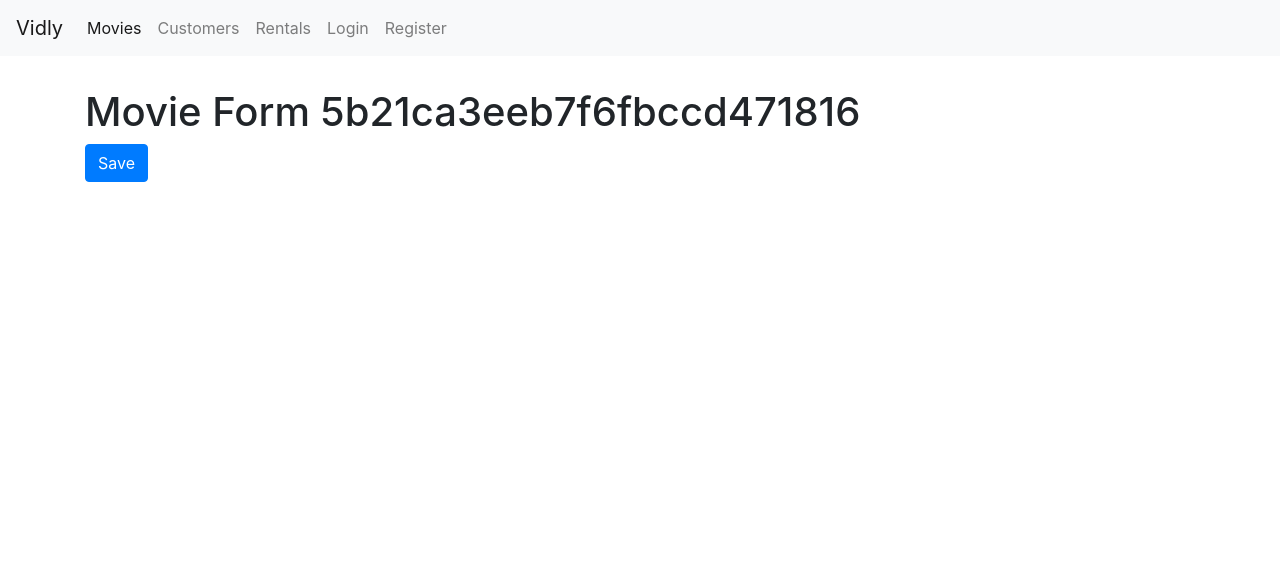
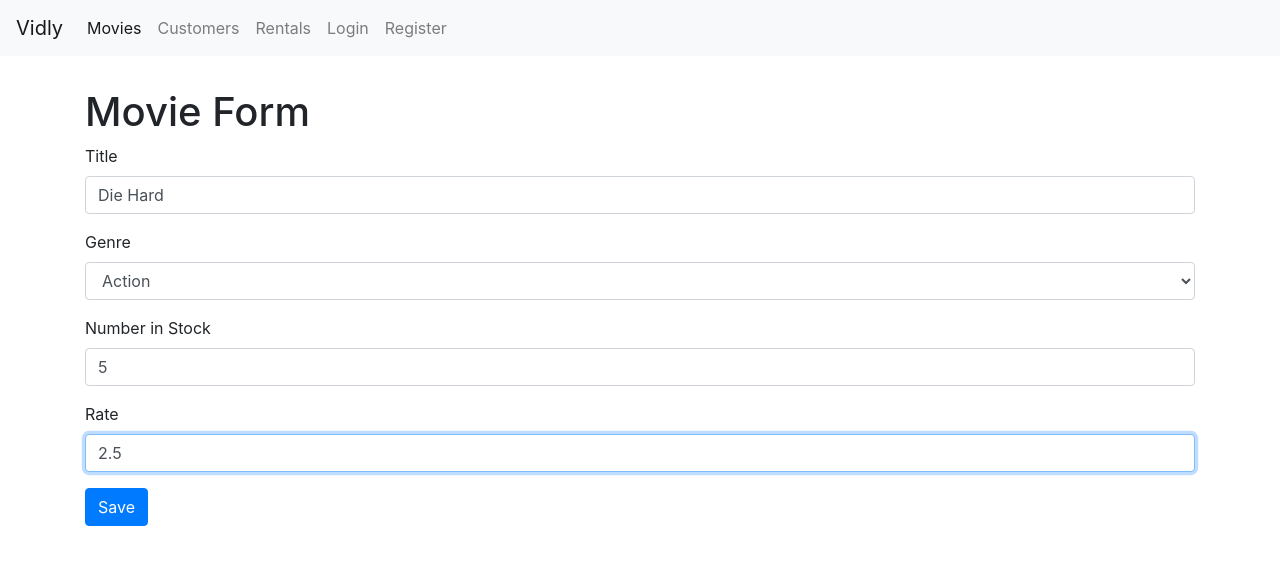
Before and after one commit to eecanada/vidly, a React (Create React App) app: page /movies/5b21ca3eeb7f6fbccd471816 in a window 1280 px wide. Shown: the top 564 px of the page. Built offline with nearby package versions, Linux system fonts and the light colour scheme.

Commit message:
search box

```diff
--- a/src/components/common/form.jsx
+++ b/src/components/common/form.jsx
@@ -1,6 +1,7 @@
 import React, { Component } from 'react';
 import Joi from 'joi-browser';
 import Input from './input';
+import Select from './select';
 
 class Form extends Component {
   state = {
@@ -9,18 +10,16 @@
   };
 
   validate = () => {
-    //result.error
     const options = { abortEarly: false };
     const { error } = Joi.validate(this.state.data, this.schema, options);
-    console.log(error);
     if (!error) return null;
+
     const errors = {};
     for (let item of error.details) errors[item.path[0]] = item.message;
     return errors;
   };
 
   validateProperty = ({ name, value }) => {
-    //input.name input.value
     const obj = { [name]: value };
     const schema = { [name]: this.schema[name] };
     const { error } = Joi.validate(obj, schema);
@@ -29,6 +28,7 @@
 
   handleSubmit = (e) => {
     e.preventDefault();
+
     const errors = this.validate();
     this.setState({ errors: errors || {} });
     if (errors) return;
@@ -37,22 +37,39 @@
   };
 
   handleChange = ({ currentTarget: input }) => {
-    const errors = { ...this.state.error };
+    const errors = { ...this.state.errors };
     const errorMessage = this.validateProperty(input);
     if (errorMessage) errors[input.name] = errorMessage;
     else delete errors[input.name];
+
     const data = { ...this.state.data };
     data[input.name] = input.value;
+
     this.setState({ data, errors });
   };
 
-  renderButton = (label) => {
+  renderButton(label) {
     return (
       <button disabled={this.validate()} className="btn btn-primary">
         {label}
       </button>
     );
-  };
+  }
+
+  renderSelect(name, label, options) {
+    const { data, errors } = this.state;
+
+    return (
+      <Select
+        name={name}
+        value={data[name]}
+        label={label}
+        options={options}
+        onChange={this.handleChange}
+        error={errors[name]}
+      />
+    );
+  }
 
   renderInput(name, label, type = 'text') {
     const { data, errors } = this.state;
--- /dev/null
+++ b/src/components/common/select.jsx
@@ -0,0 +1,22 @@
+import React from 'react';
+
+
+
+const Select = ({ name, label, options, error, ...rest }) => {
+  return (
+    <div className="form-group">
+      <label htmlFor={name}>{label}</label>
+      <select name={name} id={name} {...rest} className="form-control">
+        <option value="" />
+        {options.map((option) => (
+          <option key={option._id} value={option._id}>
+            {option.name}
+          </option>
+        ))}
+      </select>
+      {error && <div className="alert alert-danger">{error}</div>}
+    </div>
+  );
+};
+
+export default Select;
--- a/src/components/movieForm.jsx
+++ b/src/components/movieForm.jsx
@@ -1,18 +1,80 @@
-import React, { Component } from 'react';
+import React from 'react';
+import Joi from 'joi-browser';
+import Form from './common/form';
+import { getMovie, saveMovie } from '../services/fakeMovieService';
+import { getGenres } from '../services/fakeGenreService';
 
-const MovieForm = (props) => {
-  const { match, history } = props;
-  return (
-    <div>
-      <h1> Movie Form {match.params.id} </h1>
-      <button
-        className="btn btn-primary"
-        onClick={() => history.push('/movies')}
-      >
-        Save
-      </button>
-    </div>
-  );
-};
+class MovieForm extends Form {
+  state = {
+    data: {
+      title: '',
+      genreId: '',
+      numberInStock: '',
+      dailyRentalRate: '',
+    },
+    genres: [],
+    errors: {},
+  };
+
+  schema = {
+    _id: Joi.string(),
+    title: Joi.string().required().label('Title'),
+    genreId: Joi.string().required().label('Genre'),
+    numberInStock: Joi.number()
+      .required()
+      .min(0)
+      .max(100)
+      .label('Number in Stock'),
+    dailyRentalRate: Joi.number()
+      .required()
+      .min(0)
+      .max(10)
+      .label('Daily Rental Rate'),
+  };
+
+  componentDidMount() {
+    const genres = getGenres();
+    this.setState({ genres });
+
+    const movieId = this.props.match.params.id;
+    if (movieId === 'new') return;
+
+    const movie = getMovie(movieId);
+    if (!movie) return this.props.history.replace('/not-found');
+
+    this.setState({ data: this.mapToViewModel(movie) });
+  }
+
+  mapToViewModel(movie) {
+    return {
+      _id: movie._id,
+      title: movie.title,
+      genreId: movie.genre._id,
+      numberInStock: movie.numberInStock,
+      dailyRentalRate: movie.dailyRentalRate,
+    };
+  }
+
+  doSubmit = () => {
+    saveMovie(this.state.data);
+
+    this.props.history.push('/movies');
+  };
+
+  render() {
+    return (
+      <div>
+        <h1>Movie Form</h1>
+        <form onSubmit={this.handleSubmit}>
+          {this.renderInput('title', 'Title')}
+          {this.renderSelect('genreId', 'Genre', this.state.genres)}
+          {this.renderInput('numberInStock', 'Number in Stock', 'number')}
+          {this.renderInput('dailyRentalRate', 'Rate')}
+          {this.renderButton('Save')}
+        </form>
+      </div>
+    );
+  }
+}
 
 export default MovieForm;
--- a/src/components/movies.jsx
+++ b/src/components/movies.jsx
@@ -1,55 +1,59 @@
-import React, { Component } from 'react';
-import { getMovies } from '../services/fakeMovieService.js';
-import Pagination from './common/pagination.jsx';
-import { paginate } from '../utils/paginate';
-import { getGenres } from '../services/fakeGenreService';
-import ListGroup from './common/listGroup.jsx';
-import MoviesTable from './moviesTable.jsx';
-import _ from 'lodash';
+import React, { Component } from "react";
+import { Link } from "react-router-dom";
+import MoviesTable from "./moviesTable";
+import ListGroup from "./common/listGroup";
+import Pagination from "./common/pagination";
+import { getMovies, deleteMovie } from "../services/fakeMovieService";
+import { getGenres } from "../services/fakeGenreService";
+import { paginate } from "../utils/paginate";
+import _ from "lodash";
+import SearchBox from "./searchBox";
 
 class Movies extends Component {
   state = {
     movies: [],
+    genres: [],
+    currentPage: 1,
     pageSize: 4,
-    currentPage: 1,
-    genres: [],
+    searchQuery: "",
     selectedGenre: null,
-    hobbies: 'gym',
-    sortColumn: { path: 'title', order: 'asc' },
+    sortColumn: { path: "title", order: "asc" }
   };
 
   componentDidMount() {
-    const genres = [{ _id: '', name: 'All Genres' }, ...getGenres()];
+    const genres = [{ _id: "", name: "All Genres" }, ...getGenres()];
+
     this.setState({ movies: getMovies(), genres });
   }
 
-  handleDelete = (movie) => {
-    console.log(movie);
-    //m is the this.state array, filter only returns what meets the condition, so here I am returning everything that does not equal to what I currently clicked
-    const movies = this.state.movies.filter((m) => m._id !== movie._id);
-    this.setState({ movies: movies });
+  handleDelete = movie => {
+    const movies = this.state.movies.filter(m => m._id !== movie._id);
+    this.setState({ movies });
+
+    deleteMovie(movie._id);
   };
 
-  handleLike = (movie) => {
-    let movies = this.state.movies.map((m) => {
-      if (m._id === movie._id) {
-        m.liked = !m.liked;
-      }
-      return m;
-    });
+  handleLike = movie => {
+    const movies = [...this.state.movies];
+    const index = movies.indexOf(movie);
+    movies[index] = { ...movies[index] };
+    movies[index].liked = !movies[index].liked;
     this.setState({ movies });
   };
 
-  handlePageChange = (page) => {
+  handlePageChange = page => {
     this.setState({ currentPage: page });
   };
 
-  handleGenreSelect = (genre) => {
-    this.setState({ selectedGenre: genre, currentPage: 1 });
+  handleGenreSelect = genre => {
+    this.setState({ selectedGenre: genre, searchQuery: "", currentPage: 1 });
   };
 
-  //'title'
-  handleSort = (sortColumn) => {
+  handleSearch = query => {
+    this.setState({ searchQuery: query, selectedGenre: null, currentPage: 1 });
+  };
+
+  handleSort = sortColumn => {
     this.setState({ sortColumn });
   };
 
@@ -57,15 +61,19 @@
     const {
       pageSize,
       currentPage,
-      movies: allMovies,
+      sortColumn,
       selectedGenre,
-      sortColumn,
+      searchQuery,
+      movies: allMovies
     } = this.state;
 
-    const filtered =
-      selectedGenre && selectedGenre._id
-        ? allMovies.filter((m) => m.genre._id === selectedGenre._id)
-        : allMovies;
+    let filtered = allMovies;
+    if (searchQuery)
+      filtered = allMovies.filter(m =>
+        m.title.toLowerCase().startsWith(searchQuery.toLowerCase())
+      );
+    else if (selectedGenre && selectedGenre._id)
+      filtered = allMovies.filter(m => m.genre._id === selectedGenre._id);
 
     const sorted = _.orderBy(filtered, [sortColumn.path], [sortColumn.order]);
 
@@ -76,9 +84,9 @@
 
   render() {
     const { length: count } = this.state.movies;
-    const { pageSize, currentPage, sortColumn } = this.state;
+    const { pageSize, currentPage, sortColumn, searchQuery } = this.state;
 
-    if (count === 0) return <p> there are no movies in the database </p>;
+    if (count === 0) return <p>There are no movies in the database.</p>;
 
     const { totalCount, data: movies } = this.getPagedData();
 
@@ -91,19 +99,23 @@
             onItemSelect={this.handleGenreSelect}
           />
         </div>
-
         <div className="col">
-          <p> There are {totalCount} movies in the database</p>
-
+          <Link
+            to="/movies/new"
+            className="btn btn-primary"
+            style={{ marginBottom: 20 }}
+          >
+            New Movie
+          </Link>
+          <p>Showing {totalCount} movies in the database.</p>
+          <SearchBox value={searchQuery} onChange={this.handleSearch} />
           <MoviesTable
-
             movies={movies}
+            sortColumn={sortColumn}
             onLike={this.handleLike}
             onDelete={this.handleDelete}
             onSort={this.handleSort}
-            sortColumn={sortColumn}
           />
-
           <Pagination
             itemsCount={totalCount}
             pageSize={pageSize}
--- /dev/null
+++ b/src/components/searchBox.jsx
@@ -0,0 +1,16 @@
+import React from 'react';
+
+const SearchBox = ({ value, onChange }) => {
+  return (
+    <input
+      type="text"
+      name="query"
+      className="form-control my-3"
+      placeholder="Search..."
+      value={value}
+      onChange={(e) => onChange(e.currentTarget.value)}
+    />
+  );
+};
+
+export default SearchBox;
--- a/src/services/fakeMovieService.js
+++ b/src/services/fakeMovieService.js
@@ -8,69 +8,63 @@
     numberInStock: 6,
     dailyRentalRate: 2.5,
     publishDate: "2018-01-03T19:04:28.809Z",
-    liked:true
+    liked: true
   },
   {
     _id: "5b21ca3eeb7f6fbccd471816",
     title: "Die Hard",
     genre: { _id: "5b21ca3eeb7f6fbccd471818", name: "Action" },
     numberInStock: 5,
-    dailyRentalRate: 2.5,
+    dailyRentalRate: 2.5
   },
   {
     _id: "5b21ca3eeb7f6fbccd471817",
     title: "Get Out",
     genre: { _id: "5b21ca3eeb7f6fbccd471820", name: "Thriller" },
     numberInStock: 8,
-    dailyRentalRate: 3.5,
+    dailyRentalRate: 3.5
   },
   {
     _id: "5b21ca3eeb7f6fbccd471819",
     title: "Trip to Italy",
     genre: { _id: "5b21ca3eeb7f6fbccd471814", name: "Comedy" },
     numberInStock: 7,
-    dailyRentalRate: 3.5,
-
+    dailyRentalRate: 3.5
   },
   {
     _id: "5b21ca3eeb7f6fbccd47181a",
     title: "Airplane",
     genre: { _id: "5b21ca3eeb7f6fbccd471814", name: "Comedy" },
     numberInStock: 7,
-    dailyRentalRate: 3.5,
-
+    dailyRentalRate: 3.5
   },
   {
     _id: "5b21ca3eeb7f6fbccd47181b",
     title: "Wedding Crashers",
     genre: { _id: "5b21ca3eeb7f6fbccd471814", name: "Comedy" },
     numberInStock: 7,
-    dailyRentalRate: 3.5,
-
+    dailyRentalRate: 3.5
   },
   {
     _id: "5b21ca3eeb7f6fbccd47181e",
     title: "Gone Girl",
     genre: { _id: "5b21ca3eeb7f6fbccd471820", name: "Thriller" },
     numberInStock: 7,
-    dailyRentalRate: 4.5,
-
+    dailyRentalRate: 4.5
   },
   {
     _id: "5b21ca3eeb7f6fbccd47181f",
     title: "The Sixth Sense",
     genre: { _id: "5b21ca3eeb7f6fbccd471820", name: "Thriller" },
     numberInStock: 4,
-    dailyRentalRate: 3.5,
-
+    dailyRentalRate: 3.5
   },
   {
     _id: "5b21ca3eeb7f6fbccd471821",
     title: "The Avengers",
     genre: { _id: "5b21ca3eeb7f6fbccd471818", name: "Action" },
     numberInStock: 7,
-    dailyRentalRate: 3.5,
-
+    dailyRentalRate: 3.5
   }
 ];
 
@@ -84,13 +78,13 @@
 
 export function saveMovie(movie) {
   let movieInDb = movies.find(m => m._id === movie._id) || {};
-  movieInDb.name = movie.name;
+  movieInDb.title = movie.title;
   movieInDb.genre = genresAPI.genres.find(g => g._id === movie.genreId);
   movieInDb.numberInStock = movie.numberInStock;
   movieInDb.dailyRentalRate = movie.dailyRentalRate;
 
   if (!movieInDb._id) {
-    movieInDb._id = Date.now();
+    movieInDb._id = Date.now().toString();
     movies.push(movieInDb);
   }
 
```
